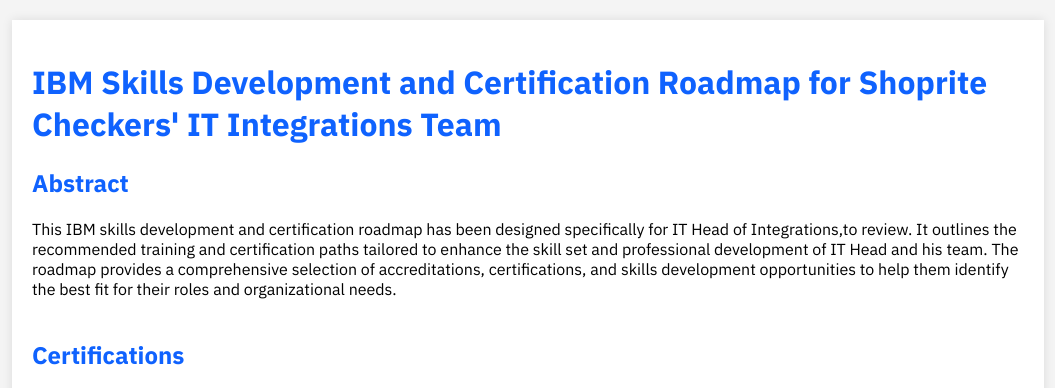
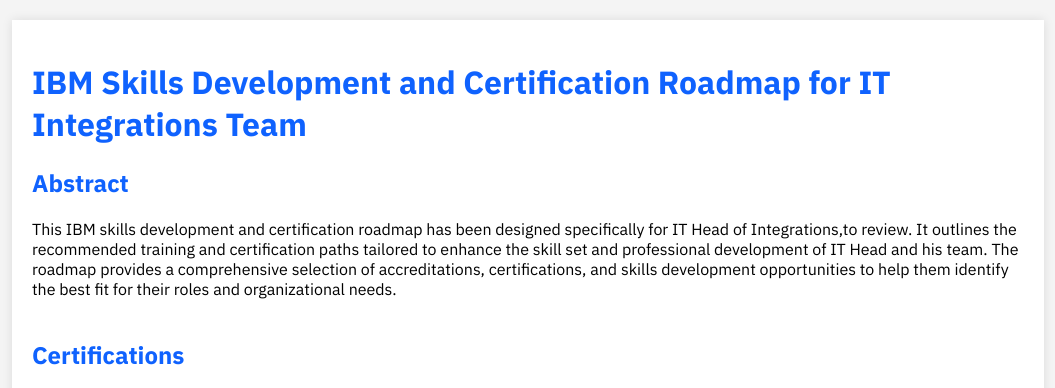
Before and after one commit to Cyber-Retaliator-Solutions/training, a plain HTML site: page docs/integrations-roadmap.html in a window 1280 px wide. Shown: the top 388 px of the page, without its empty margins (112-1167 px from the left). Drawn offline with Linux system fonts and the light colour scheme.

Commit message:
Update integrations-roadmap.html

```diff
--- a/docs/integrations-roadmap.html
+++ b/docs/integrations-roadmap.html
@@ -80,7 +80,7 @@
 </head>
 <body>
     <div class="container">
-        <h1>IBM Skills Development and Certification Roadmap for Shoprite Checkers' IT Integrations Team</h1>
+        <h1>IBM Skills Development and Certification Roadmap for IT Integrations Team</h1>
         <div class="section">
             <h2>Abstract</h2>
             <div class="content">
```
